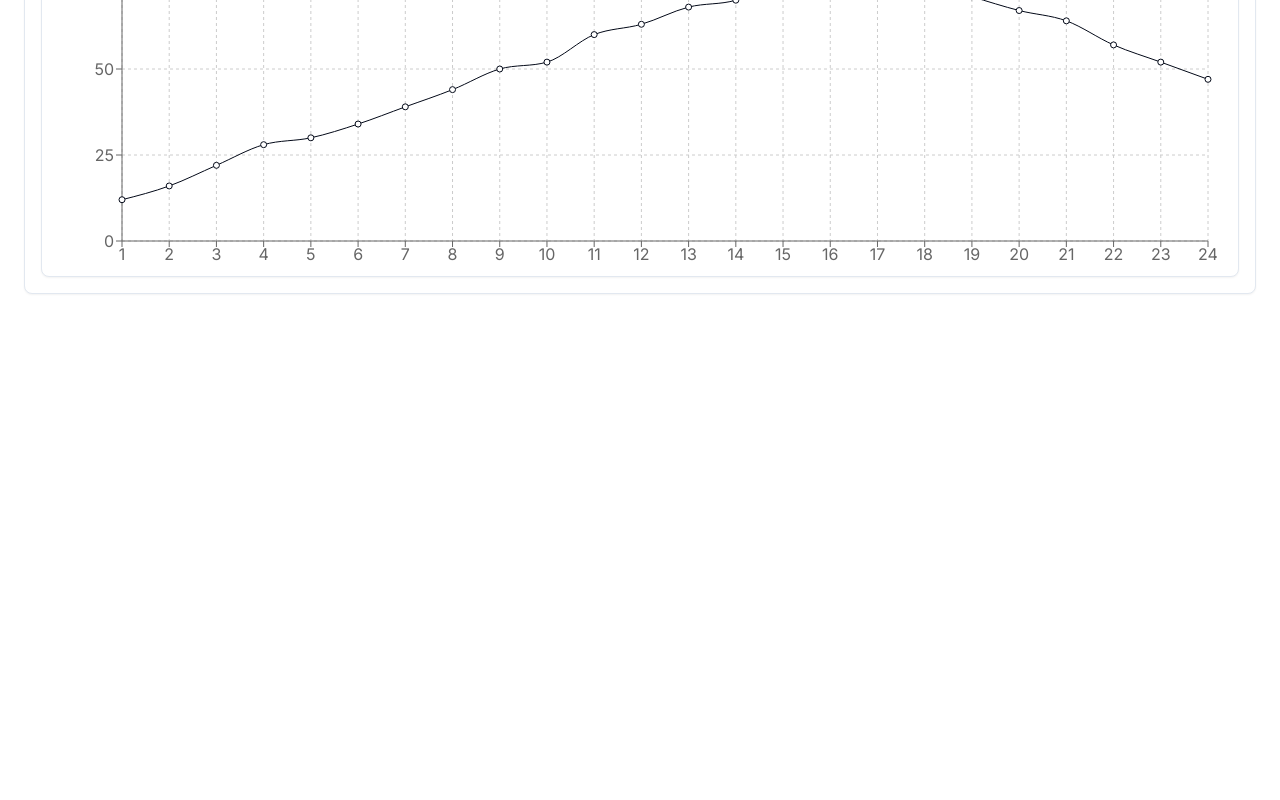
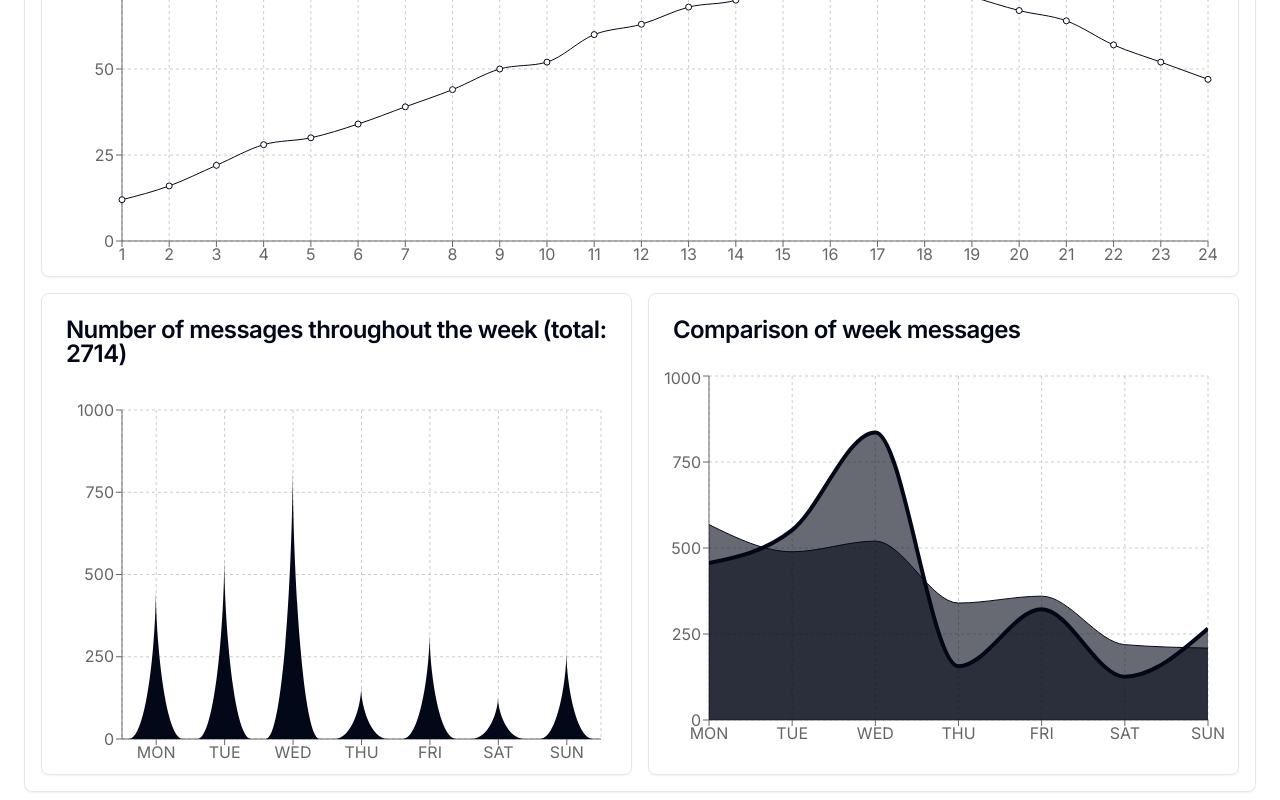
Before and after one commit to OlegZapara/LumiosUI, a Next.js app: page /statistics in a window 1280 px wide. Shown: the part 1346-2146 px from the top of the page. Before the commit the page ends 1648 px from the top, so only its background shows below. Built offline with nearby package versions, Linux system fonts and the light colour scheme.

Commit message:
week charts

```diff
--- /dev/null
+++ b/src/app/statistics/avg-msg-area-chart.tsx
@@ -0,0 +1,42 @@
+import { CardBody } from '@/components/ui/3d-card'
+import { Card, CardHeader, CardTitle } from '@/components/ui/card'
+import React from 'react'
+import { Area, AreaChart, CartesianGrid, ResponsiveContainer, Tooltip, XAxis, YAxis } from 'recharts';
+
+interface AreaChartProps {
+  data: { day: string; value: number, average: number }[];
+}
+
+export default function AverageMessageAreaChart({data}: AreaChartProps) {
+  return (
+    <Card className="col-span-2">
+    <CardHeader>
+      <CardTitle>
+        Comparison of week messages
+      </CardTitle>
+    </CardHeader>
+    <CardBody className="w-full">
+    <ResponsiveContainer width="100%" height="100%">
+        <AreaChart
+          width={500}
+          height={400}
+          data={data}
+          margin={{
+            top: 10,
+            right: 30,
+            left: 0,
+            bottom: 0,
+          }}
+        >
+          <CartesianGrid strokeDasharray="3 3" />
+          <XAxis dataKey="day" />
+          <YAxis />
+          <Tooltip wrapperClassName="rounded-xl ring-2 ring-black font-semibold dark:text-black"></Tooltip>
+          <Area type="monotone" dataKey="value" stroke="hsl(var(--foreground))" strokeWidth={4} fill="hsl(var(--foreground))" />
+          <Area type="monotone" dataKey="average" stroke="hsl(var(--foreground))" fill="hsl(var(--foreground))" />
+        </AreaChart>
+      </ResponsiveContainer>
+    </CardBody>
+  </Card>
+  )
+}
--- a/src/app/statistics/data.tsx
+++ b/src/app/statistics/data.tsx
@@ -132,3 +132,23 @@ export const dayMessageData = [
   { time: 23, value: 52 },
   { time: 24, value: 47 },
 ];
+
+export const weekMessageData = [
+  {day: "MON", value: 456},
+  {day: "TUE", value: 552},
+  {day: "WED", value: 836},
+  {day: "THU", value: 156},
+  {day: "FRI", value: 322},
+  {day: "SAT", value: 126},
+  {day: "SUN", value: 266},
+];
+
+export const averageWeekResults = [
+  {day: "MON", value: 456, average: 568},
+  {day: "TUE", value: 552, average: 489},
+  {day: "WED", value: 836 , average: 520},
+  {day: "THU", value: 156 , average: 340},
+  {day: "FRI", value: 322, average: 360},
+  {day: "SAT", value: 126, average: 219},
+  {day: "SUN", value: 266, average: 209},
+]
--- /dev/null
+++ b/src/app/statistics/msg-bar-chart.tsx
@@ -0,0 +1,82 @@
+import { CardBody } from "@/components/ui/3d-card";
+import { Card, CardHeader, CardTitle } from "@/components/ui/card";
+import React from "react";
+import {
+  ResponsiveContainer,
+  CartesianGrid,
+  XAxis,
+  YAxis,
+  Tooltip,
+  Line,
+  LineChart,
+  BarChart,
+  Bar,
+  Cell,
+} from "recharts";
+
+interface BarChartProps {
+  data: { day: string; value: number }[];
+}
+
+export default function MessageBarChart({ data }: BarChartProps) {
+  const getPath = (x: number, y: number, width: number, height: number) => {
+    return `M${x},${y + height}C${x + width / 3},${y + height} ${
+      x + width / 2
+    },${y + height / 3}
+  ${x + width / 2}, ${y}
+  C${x + width / 2},${y + height / 3} ${x + (2 * width) / 3},${y + height} ${
+      x + width
+    }, ${y + height}
+  Z`;
+  };
+
+  const TriangleBar = (props: any) => {
+    const { fill, x, y, width, height } = props;
+
+    return <path d={getPath(x, y, width, height)} stroke="none" fill={fill} />;
+  };
+
+  return (
+    <>
+      {" "}
+      <Card className="col-span-2">
+        <CardHeader>
+          <CardTitle>
+            Number of messages throughout the week (total:{" "}
+            {data.reduce((acc, { value }) => acc + value, 0)})
+          </CardTitle>
+        </CardHeader>
+        <CardBody className="w-full">
+          <div className="w-full h-full">
+            <ResponsiveContainer className="w-full h-full">
+              <BarChart
+                width={500}
+                height={300}
+                data={data}
+                margin={{
+                  top: 20,
+                  right: 30,
+                  left: 20,
+                  bottom: 5,
+                }}
+              >
+                <CartesianGrid strokeDasharray="3 3" />
+                <XAxis dataKey="day" />
+                <YAxis />
+                <Bar
+                  dataKey="value"
+                  fill="hsl(var(--foreground))"
+                  shape={<TriangleBar />}
+                >
+                  {data.map((entry, index) => (
+                    <Cell key={`cell-${index}`} />
+                  ))}
+                </Bar>
+              </BarChart>
+            </ResponsiveContainer>
+          </div>
+        </CardBody>
+      </Card>
+    </>
+  );
+}
--- a/src/app/statistics/page.tsx
+++ b/src/app/statistics/page.tsx
@@ -1,6 +1,6 @@
 "use client";
 
-import { data, dayMessageData, improvement, messageDataHardcoded } from "./data";
+import { averageWeekResults, data, dayMessageData, improvement, messageDataHardcoded, weekMessageData } from "./data";
 
 import { CardBody } from "@/components/ui/3d-card";
 import { Card, CardHeader, CardTitle } from "@/components/ui/card";
@@ -8,6 +8,8 @@ import MessageLineChart from "./msg-line-chart";
 import MessagePieChart from "./msg-pie-chart";
 import RatingChangeList from "./rating-change-list";
 import RatingChart from "./rating-chart";
+import MessageBarChart from "./msg-bar-chart";
+import AverageMessageAreaChart from "./avg-msg-area-chart";
 
 const messageData = messageDataHardcoded.sort((a, b) => b.value - a.value).slice(0, 10);
 
@@ -24,6 +26,8 @@ export default function Rating() {
           <RatingChangeList data={improvement}></RatingChangeList>
           <MessagePieChart data={messageData}></MessagePieChart>
           <MessageLineChart data={dayMessageData}></MessageLineChart>
+          <MessageBarChart data={weekMessageData}></MessageBarChart>
+          <AverageMessageAreaChart data={averageWeekResults}></AverageMessageAreaChart>
         </CardBody>
       </Card>
     </div>
```
